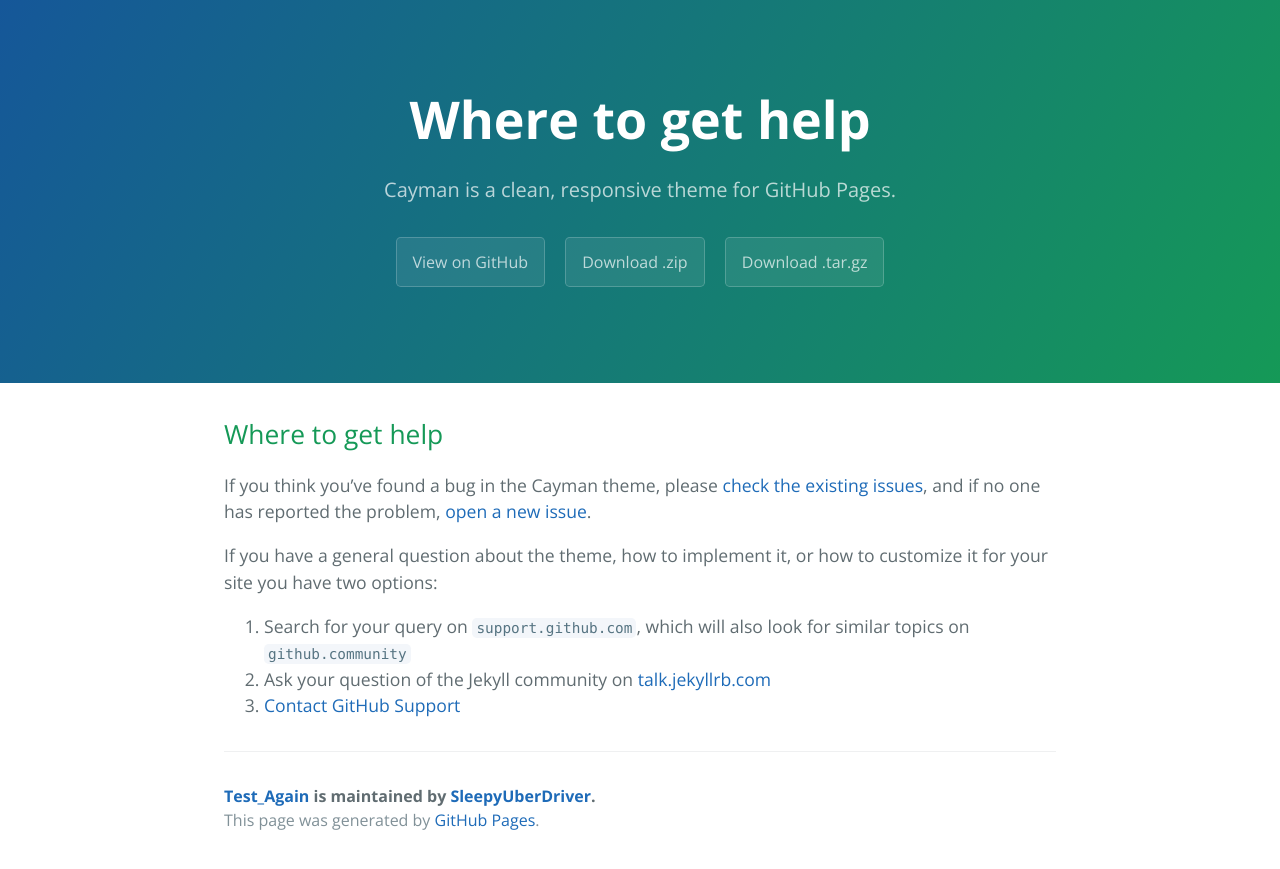
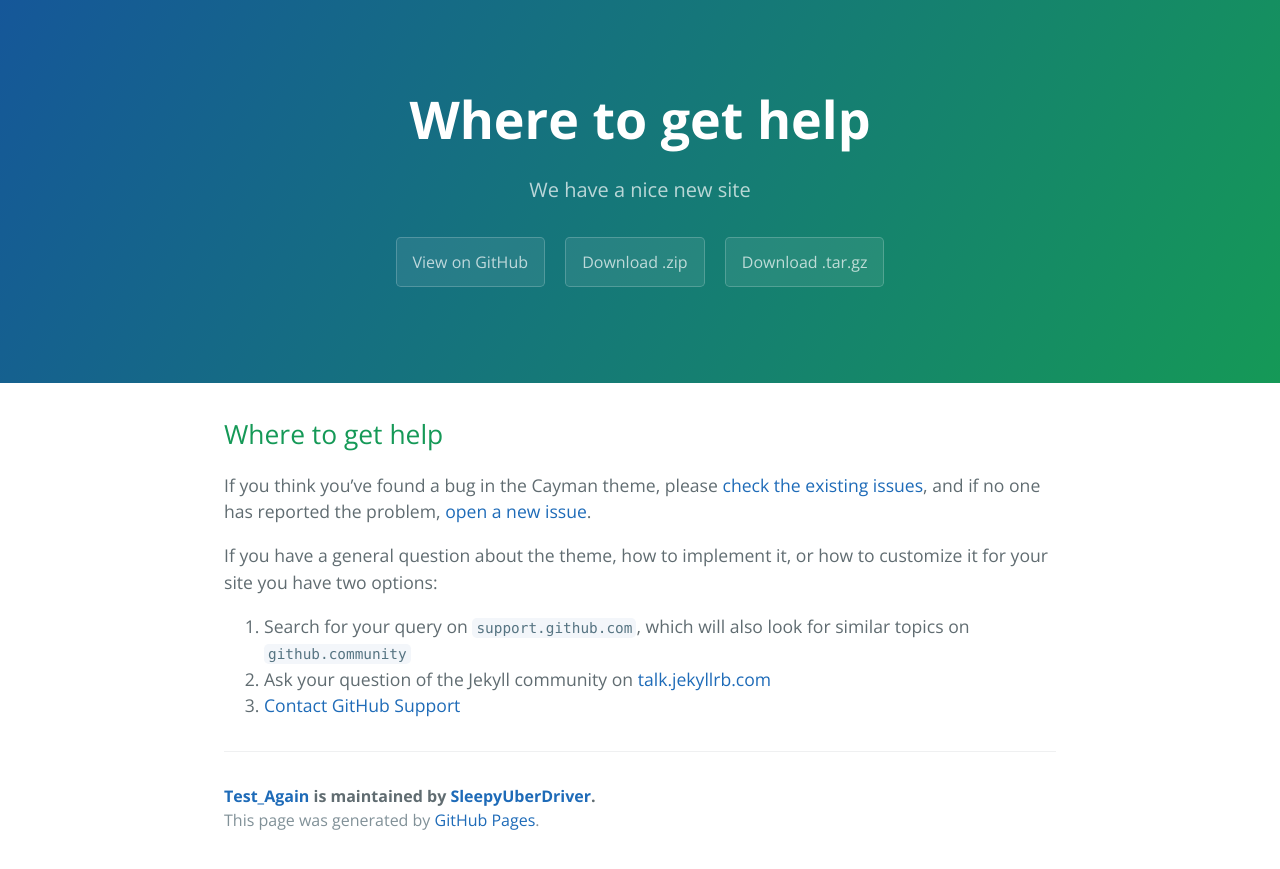
Before and after one commit to SleepyUberDriver/Test_Again, a Jekyll site: the page built from docs/docs/SUPPORT.md, in a window 1280 px wide. Shown: the top 869 px of the page. Built offline with Jekyll 4.4.1, drawn with Linux system fonts in a browser that asks for light colours; our own code applies the rules of GitHub Pages for plain Markdown files.

Commit message:
Update _config.yml

```diff
--- a/docs/_config.yml
+++ b/docs/_config.yml
@@ -1,5 +1,5 @@
-title: Cayman theme
-description: Cayman is a clean, responsive theme for GitHub Pages.
+title: A New Site
+description: We have a nice new site
 show_downloads: true
 google_analytics:
 theme: jekyll-theme-cayman
```
